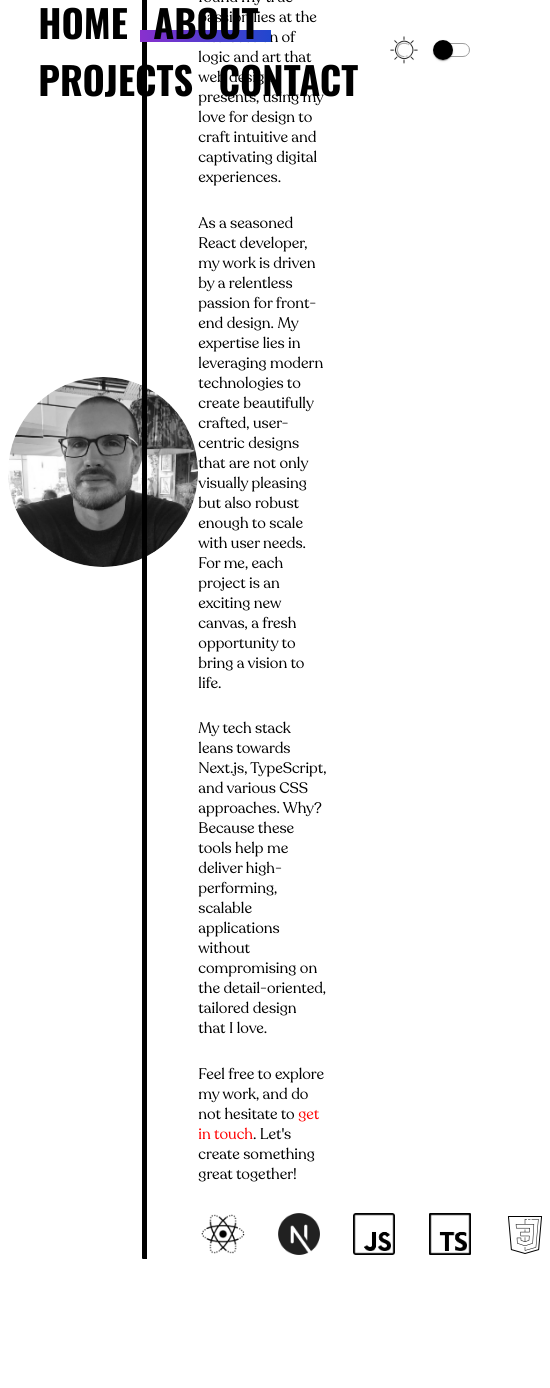
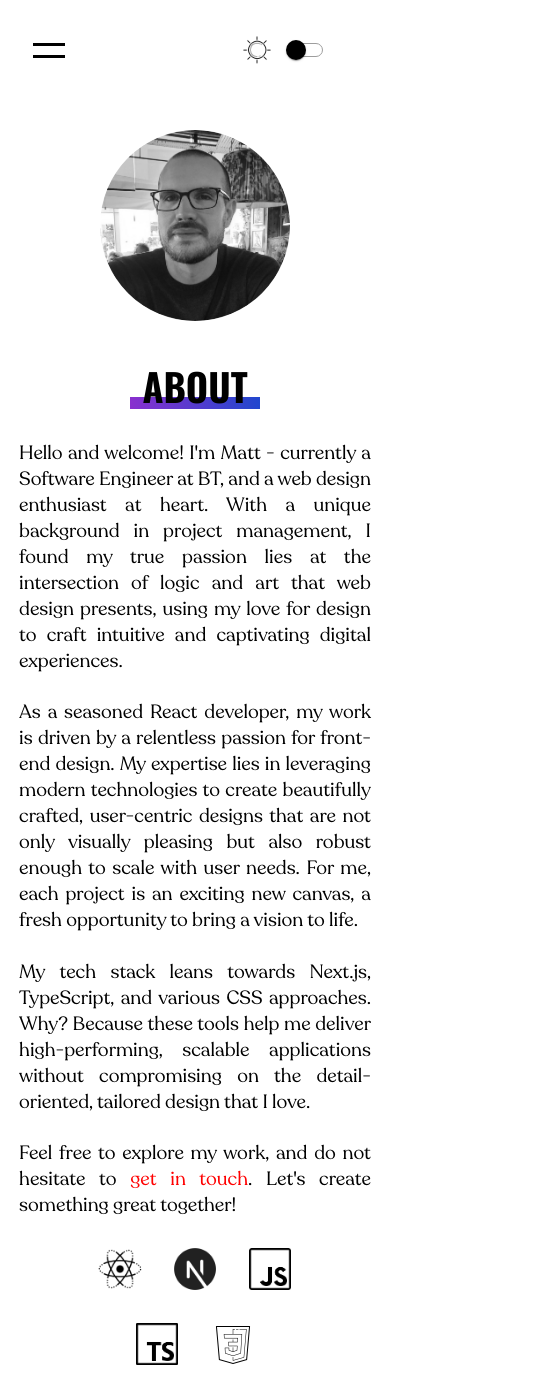
Before and after one commit to DevMattDavies/PortfolioV4, a Next.js app: page /about in a window 390 px wide. Shown: the whole page, 550 px wide, since content can reach past the window. Before the commit the page ends 1259 px from the top, so only its background shows below. Built offline with nearby package versions, Linux system fonts and the light colour scheme.

Commit message:
Finish responsive layout for mobile on about page

```diff
--- a/components/AboutPage/AboutPage.module.scss
+++ b/components/AboutPage/AboutPage.module.scss
@@ -35,12 +35,51 @@
   }
 
   &__icons {
-    display: flex;
+    display: grid;
+    grid-template-columns: repeat(6, 1fr);
+    grid-auto-flow: dense;
     gap: 2rem;
+
+    img:nth-child(1) {
+      grid-column: 1 / span 2;
+    }
+    img:nth-child(2) {
+      grid-column: 3 / span 2;
+    }
+    img:nth-child(3) {
+      grid-column: 5 / span 2;
+    }
+    img:nth-child(4) {
+      grid-column: 2 / span 2;
+    }
+    img:nth-child(5) {
+      grid-column: 4 / span 2;
+    }
+
+    @media screen and (min-width: $tablet) {
+      grid-template-columns: repeat(5, 1fr);
+
+      img:nth-child(1) {
+        grid-column: auto / span 1;
+      }
+      img:nth-child(2) {
+        grid-column: auto / span 1;
+      }
+      img:nth-child(3) {
+        grid-column: auto / span 1;
+      }
+      img:nth-child(4) {
+        grid-column: auto / span 1;
+      }
+      img:nth-child(5) {
+        grid-column: auto / span 1;
+      }
+    }
   }
 
   &__icon {
     width: 50px;
     height: 50px;
+    justify-self: center;
   }
 }
--- a/components/Layout/Layout.module.scss
+++ b/components/Layout/Layout.module.scss
@@ -2,20 +2,35 @@
 
 .layout {
   display: flex;
+  flex-direction: column;
   align-items: center;
+  justify-content: center;
   width: 100%;
-  max-width: $max-width;
-  height: calc(100vh - $navbar-height);
-  padding: $desktop-padding;
+  height: 100%;
   margin: 0 auto;
+  padding: $mobile-padding;
+  gap: 2rem;
+
+  @media screen and (min-width: $desktop) {
+    flex-direction: row;
+    height: calc(100vh - $navbar-height);
+    padding: $desktop-padding;
+    max-width: $max-width;
+    gap: 0;
+  }
 
   &__left {
     display: flex;
     flex-direction: column;
     align-items: center;
     justify-content: center;
-    height: 50%;
-    width: 30%;
+    height: 100%;
+    width: 100%;
+
+    @media screen and (min-width: $desktop) {
+      height: 50%;
+      width: 30%;
+    }
   }
 
   &__right {
@@ -23,10 +38,17 @@
     flex-direction: column;
     height: max-content;
     justify-content: center;
-    width: 70%;
+    align-items: center;
+    width: 100%;
     gap: 2rem;
-    border-left: 5px solid var(--font);
-    border-radius: 1px;
-    padding-left: 4rem;
+
+    @media screen and (min-width: $desktop) {
+      align-items: flex-start;
+
+      padding-left: 4rem;
+      border-left: 5px solid var(--font);
+      border-radius: 1px;
+      width: 70%;
+    }
   }
 }
--- a/components/Layout/Layout.tsx
+++ b/components/Layout/Layout.tsx
@@ -15,13 +15,7 @@ const Layout = ({ leftContent, rightContent, motionProps }: LayoutProps) => {
       <Navbar />
       <motion.div {...motionProps}>
         <div className={styles.layout}>
-          <div
-            className={`${styles.layout__left} ${
-              leftContent === null && "hidden"
-            }`}
-          >
-            {leftContent}
-          </div>
+          <div className={styles.layout__left}>{leftContent}</div>
           <div className={styles.layout__right}>{rightContent}</div>
         </div>
       </motion.div>
--- /dev/null
+++ b/components/Navbar/MobileNavLinks.tsx
@@ -0,0 +1,8 @@
+import styles from "./MobileNavLinks.module.scss";
+import { ReactElement } from "react";
+
+const MobileNavLinks = (): ReactElement | null => {
+  return <div className={styles.mobileNavLinks}></div>;
+};
+
+export default MobileNavLinks;
--- a/components/Navbar/Navbar.module.scss
+++ b/components/Navbar/Navbar.module.scss
@@ -9,6 +9,16 @@
   background-color: var(--background);
   height: $navbar-height;
   padding: $navbar-padding;
+  position: relative;
+
+  nav {
+    display: flex;
+    width: 100%;
+  }
+
+  &__hamburger {
+    display: none;
+  }
 
   &__link {
     @include navLinks(3rem);
@@ -26,3 +36,17 @@
     @include navUnderline($contact-gradient);
   }
 }
+
+@media (max-width: $desktop) {
+  .nav {
+    nav {
+      display: none;
+    }
+
+    &__hamburger {
+      display: block;
+      border: none;
+      background: none;
+    }
+  }
+}
--- a/components/Navbar/Navbar.tsx
+++ b/components/Navbar/Navbar.tsx
@@ -1,12 +1,15 @@
 import styles from "./Navbar.module.scss";
 import { ReactElement, useEffect, useState } from "react";
 import { useRouter } from "next/router";
+import { Cross as Hamburger } from "hamburger-react";
+import MobileNavLinks from "./MobileNavLinks";
 import DarkModeToggle from "../DarkModeToggle/DarkModeToggle";
 
 export const Navbar = (): ReactElement | null => {
   const router = useRouter();
   const currentPage = router.pathname;
   const [mounted, setMounted] = useState(false);
+  const [isMenuOpen, setIsMenuOpen] = useState(false);
 
   const navigate = (url: string) => {
     router.push(url);
@@ -19,7 +22,7 @@ export const Navbar = (): ReactElement | null => {
 
   return (
     <div className={styles.nav}>
-      <nav>
+      <nav className={isMenuOpen ? "show" : ""}>
         <a className={styles.nav__link} onClick={() => navigate("/")}>
           Home
         </a>
@@ -48,6 +51,14 @@ export const Navbar = (): ReactElement | null => {
           Contact
         </a>
       </nav>
+      <button
+        className={styles.nav__hamburger}
+        onClick={() => {
+          setIsMenuOpen(true);
+        }}
+      >
+        <Hamburger />
+      </button>
       {mounted && <DarkModeToggle />}
     </div>
   );
--- a/package.json
+++ b/package.json
@@ -20,6 +20,7 @@
     "eslint": "8.43.0",
     "eslint-config-next": "13.4.6",
     "framer-motion": "^10.12.16",
+    "hamburger-react": "^2.5.0",
     "jest": "^29.5.0",
     "next": "13.4.6",
     "next-themes": "^0.2.1",
--- a/styles/_mixins.scss
+++ b/styles/_mixins.scss
@@ -32,7 +32,7 @@
     position: absolute;
     width: 100%;
     height: 12px;
-    bottom: 8px;
+    bottom: 5px;
     left: 0;
     background-image: $gradient;
     z-index: -1;
@@ -60,7 +60,13 @@
 }
 
 @mixin bodyText() {
-  font-size: 1.2rem;
+  font-size: 1.5rem;
   font-family: $body-font, sans-serif;
   color: var(--font);
+  text-align: justify;
+
+  @media screen and (min-width: $desktop) {
+    font-size: 1.2rem;
+    text-align: left;
+  }
 }
--- a/styles/_variables.scss
+++ b/styles/_variables.scss
@@ -2,12 +2,13 @@ $link-font: "Oswald", sans-serif;
 $body-font: "Recoleta", sans-serif;
 
 $mobile: 480px;
-$tablet: 768px;
-$desktop: 769px;
+$tablet: 481px;
+$desktop: 900px;
 
 $navbar-padding: 0 2rem;
 $navbar-height: 100px;
 $desktop-padding: 5rem;
+$mobile-padding: 1.5rem;
 $max-width: 100rem;
 
 $about-gradient: linear-gradient(to right, #8930ce, #2147ce);
```
Also changed, not shown: components/Navbar/MobileNavLinks.module.scss (added), 1 other file (tests, documents, lock files or other folders).
